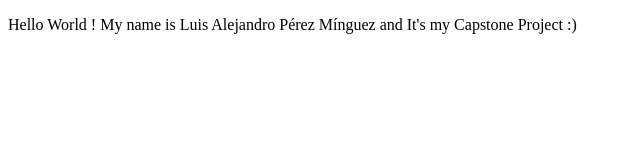
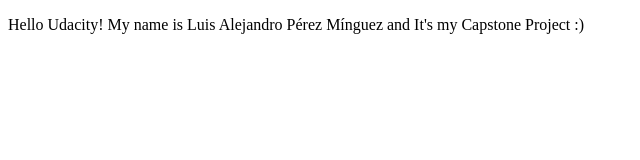
Before and after one commit to NanodegreeEngineerCourse/Capstone-udacity-devops, a plain HTML site: page index.html in a window 1280 px wide. Shown: the full height of the page, 0-640 px from the left. Drawn offline with Linux system fonts and the light colour scheme.

```diff
--- a/index.html
+++ b/index.html
@@ -4,6 +4,6 @@
 	<title>Udacity Cloud DevOps Engineer Nanodegree Program</title>
 </head>
 <body>
-	<p>Hello World ! My name is Luis Alejandro Pérez Mínguez and It's my Capstone Project :) </p>
+	<p>Hello Udacity! My name is Luis Alejandro Pérez Mínguez and It's my Capstone Project :) </p>
 </body>
 </html>
```
Also changed, not shown: 3 other files.
